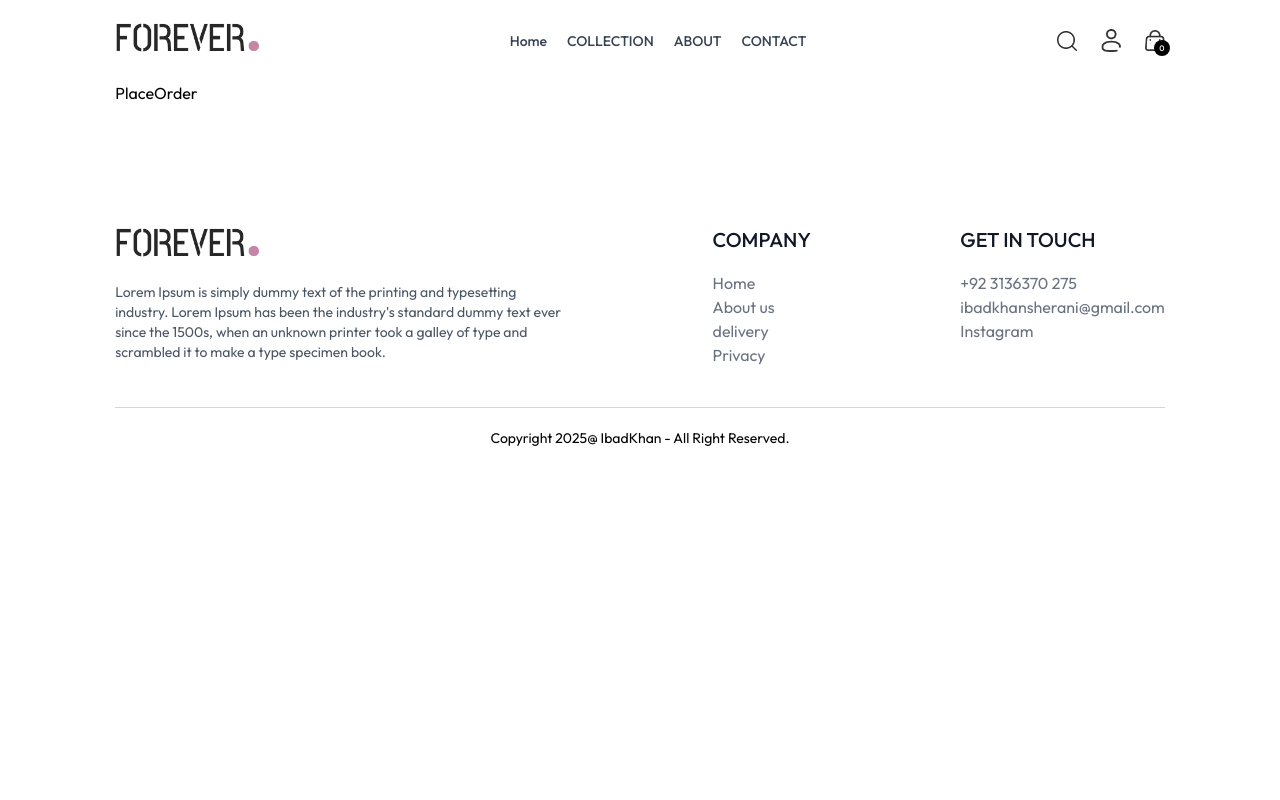
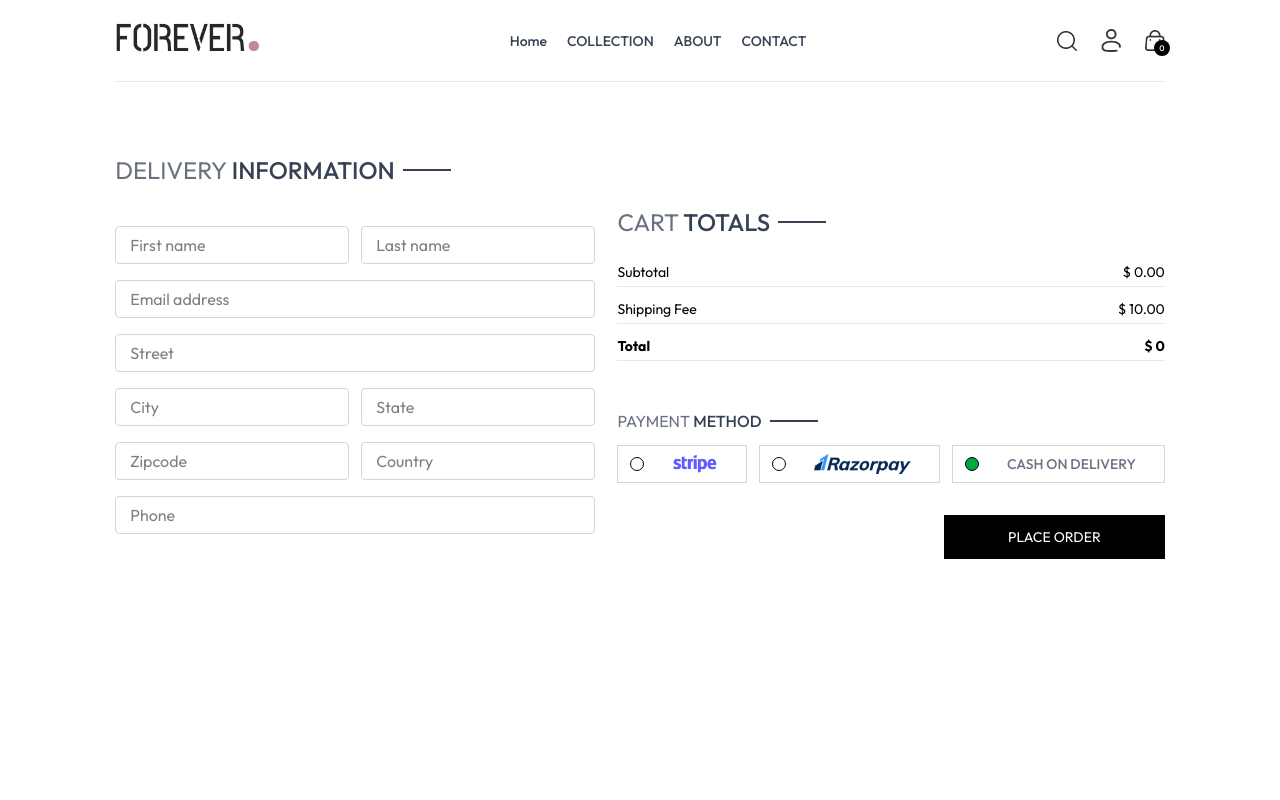
Before and after one commit to IbadKhan578/Full-Stack-Ecommerce-Website, a React (Vite) app in the folder frontend/: page /place-order in a window 1280 px wide. Shown: the top 800 px of the page. Built offline with nearby package versions, Linux system fonts and the light colour scheme.

Commit message:
added place-order page

```diff
--- a/frontend/src/context/ShopContext.jsx
+++ b/frontend/src/context/ShopContext.jsx
@@ -1,6 +1,7 @@
 import { createContext, useEffect, useState } from "react";
 import { products } from "../assets/assets";
 import { toast } from "react-toastify";
+import { useNavigate } from "react-router-dom";
 export const shopContext = createContext();
 
 const ShopContextProvider = (props) => {
@@ -87,7 +88,8 @@
      showSearch ,setShowSearch ,
      addToCart , cartItem,
      getCartCount , updateCartQuantity,
-     getCartAmount
+     getCartAmount,
+
   };
 
   return (
--- a/frontend/src/pages/Cart.jsx
+++ b/frontend/src/pages/Cart.jsx
@@ -3,10 +3,12 @@
 import SectionTitle from '../components/SectionTitle';
 import { assets } from '../assets/assets';
 import CartTotal from '../components/CartTotal';
+import { useNavigate } from 'react-router-dom';
 
 const Cart = () => {
   let {products,currency,cartItem,updateCartQuantity} = useContext(shopContext);
   const [cartData,setCartData] = useState([]);
+  const navigate = useNavigate();
 
   useEffect(()=>{
     let tempData= [];
@@ -69,7 +71,7 @@
    <div className='w-full sm:w-[450px]'>
          <CartTotal />
          <div className='w-full text-end'>
-          <button className='bg-black text-white  text-sm my-8 px-8 py-3'>PROCEED TO CHECKOUT</button>
+          <button onClick={()=>navigate('/place-order')}  className='bg-black text-white  text-sm my-8 px-8 py-3 cursor-pointer'>PROCEED TO CHECKOUT</button>
          </div>
 
    </div>
--- a/frontend/src/pages/PlaceOrder.jsx
+++ b/frontend/src/pages/PlaceOrder.jsx
@@ -1,9 +1,109 @@
-import React from 'react'
+import React, { useEffect, useState } from 'react'
+import SectionTitle from '../components/SectionTitle'
+import CartTotal from '../components/CartTotal'
+import { assets } from '../assets/assets';
 
 const PlaceOrder = () => {
+  const [method,setMethod] = useState('cod');
+
+  useEffect(()=>{
+    console.log(method);
+
+  },[method])
+
+
+
   return (
-    <div>PlaceOrder</div>
-  )
+    <div className="flex flex-col sm:flex-row justify-between gap-4 pt-5 sm:pt-15 min-h-[80vh] border-t border-gray-200  ">
+      {/* left side  */}
+      <div className="flex flex-col w-full gap-4 sm:w-[480px]">
+        <div className="text-xl sm:text-2xl my-3">
+          <SectionTitle text1={"DELIVERY"} text2={"INFORMATION"} />
+        </div>
+
+        <div className="flex gap-3 ">
+          <input
+            className="border border-gray-300 px-3.5 rounded py-1.5 w-full "
+            type="text"
+            placeholder="First name"
+          />
+          <input
+            className="border border-gray-300 px-3.5 rounded py-1.5 w-full "
+            type="text"
+            placeholder="Last name"
+          />
+        </div>
+
+        <input
+          className="border border-gray-300 px-3.5 rounded py-1.5 w-full "
+          type="text"
+          placeholder="Email address"
+        />
+        <input
+          className="border border-gray-300 px-3.5 rounded py-1.5 w-full "
+          type="text"
+          placeholder="Street"
+        />
+        <div className="flex gap-3 ">
+          <input
+            className="border border-gray-300 px-3.5 rounded py-1.5 w-full "
+            type="text"
+            placeholder="City"
+          />
+          <input
+            className="border border-gray-300 px-3.5 rounded py-1.5 w-full "
+            type="text"
+            placeholder="State"
+          />
+        </div>
+        <div className="flex gap-3 ">
+          <input
+            className="border border-gray-300 px-3.5 rounded py-1.5 w-full "
+            type="text"
+            placeholder="Zipcode"
+          />
+          <input
+            className="border border-gray-300 px-3.5 rounded py-1.5 w-full "
+            type="text"
+            placeholder="Country"
+          />
+        </div>
+        <input
+          className="border border-gray-300 px-3.5 rounded py-1.5 w-full "
+          type="text"
+          placeholder="Phone"
+        />
+      </div>
+      {/* right side */}
+      <div className="mt-8">
+        <div className="mt-8 min-w-80">
+          <CartTotal />
+        </div>
+        <div className="mt-12">
+          <SectionTitle text1={"PAYMENT"} text2={"METHOD"} />
+          {/* payment method selection */}
+          <div className="flex flex-col gap-3 lg:flex-row">
+
+            <div onClick={()=>setMethod('stripe')} className='flex items-center gap-3 p-2 px-3 border border-gray-300'>
+            <p className={`min-w-3.5 h-3.5 border rounded-full  ${method==='stripe'? `bg-green-600`:"" } `}></p>
+            <img className='h-5 mx-4'src={assets.stripe_logo} alt="" />  </div>
+
+             <div onClick={()=>setMethod('razorpay')} className='flex items-center gap-3 p-2 px-3 border border-gray-300'>
+            <p className={`min-w-3.5 h-3.5 border rounded-full ${method==='razorpay'? `bg-green-600`:"" } `}></p>
+            <img className='h-5 mx-4'src={assets.razorpay_logo} alt="" />  </div>
+
+             <div onClick={()=>setMethod('cod')} className='flex items-center gap-3 p-2 px-3 border border-gray-300'>
+            <p className={`min-w-3.5 h-3.5  border rounded-full ${method==='cod'? `bg-green-600`:"" }  `}></p>
+            <p className='text-gray-500 text-sm font-medium mx-4'>CASH ON DELIVERY</p>
+        </div>
+          </div>
+          <div className='mt-8 text-end'>
+            <button className='bg-black text-sm text-white py-3 px-16'>PLACE ORDER</button>
+          </div>
+        </div>
+      </div>
+    </div>
+  );
 }
 
 export default PlaceOrder
```
